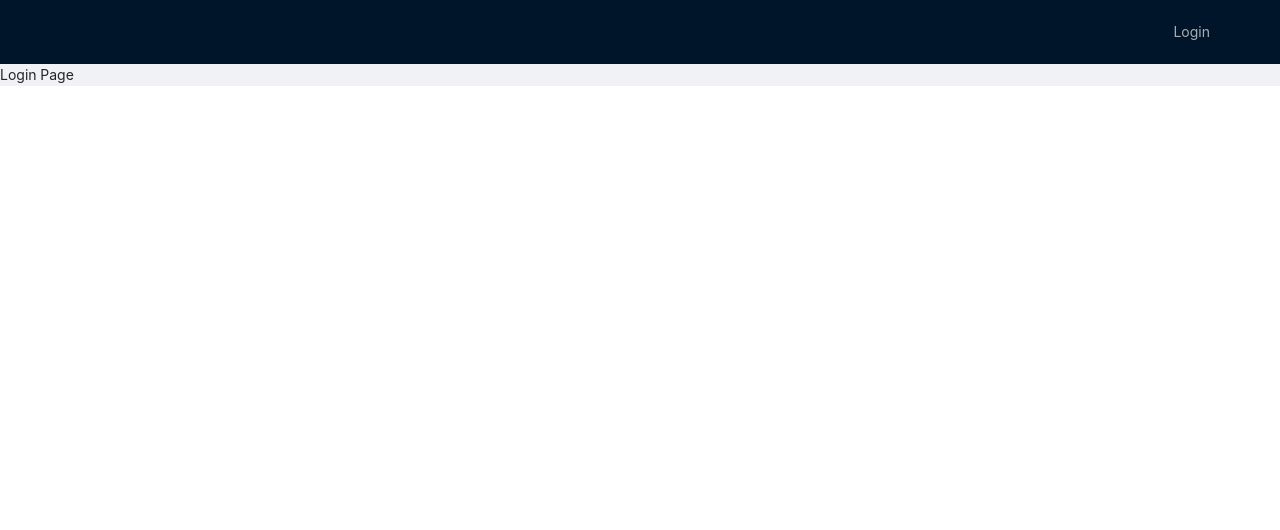
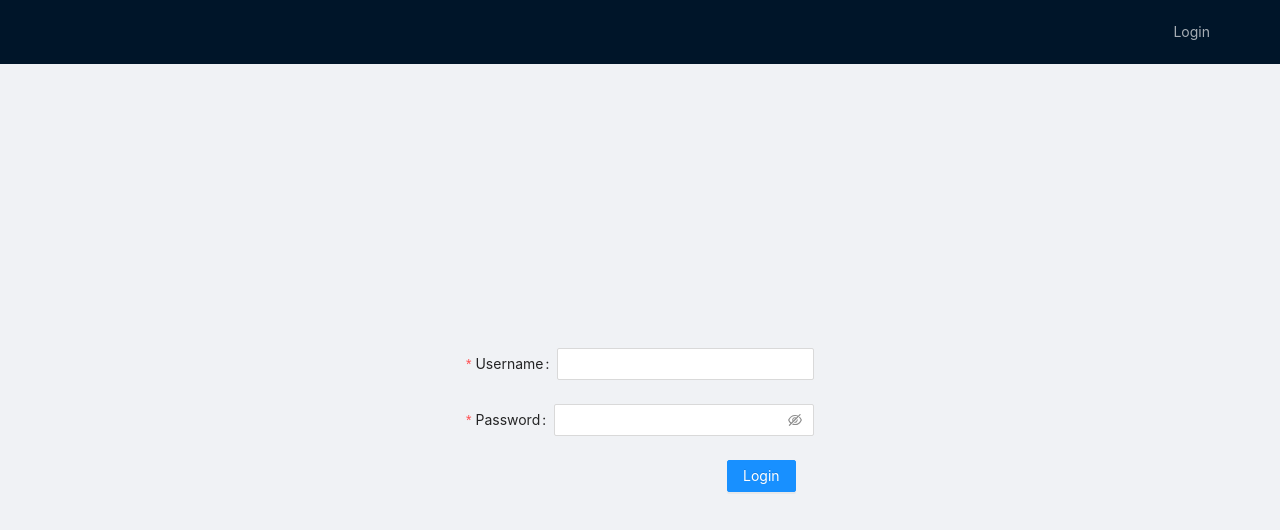
Before and after one commit to KozakevichVitaliy/react-ts-datepicker, a React (Create React App) app: page /login in a window 1280 px wide. Shown: the top 530 px of the page. Built offline with nearby package versions, Linux system fonts and the light colour scheme.

Commit message:
create login form

```diff
--- /dev/null
+++ b/src/App.css
@@ -0,0 +1,6 @@
+@import '~antd/dist/antd.css';
+
+
+.h100 {
+  height: calc(100vh - 64px);
+}
--- a/src/App.tsx
+++ b/src/App.tsx
@@ -2,6 +2,7 @@
 import React, { ReactElement } from 'react'
 import AppRouter from './components/AppRouter';
 import Navbar from './components/Navbar';
+import './App.css'
 
 function App(): ReactElement  {
   return (
--- /dev/null
+++ b/src/components/LoginForm.tsx
@@ -0,0 +1,39 @@
+import { Button, Col, Form, Input } from 'antd'
+import React, { ReactElement } from 'react'
+import { rules } from '../utils/rules'
+
+interface Props {
+
+}
+
+export default function LoginForm({}: Props): ReactElement {
+  return (
+    <Form>
+
+      <Form.Item
+        label="Username"
+        name="username"
+        rules={[rules.required('Please input your username!')]}
+      >
+        {/* <Col span={6}> */}
+          <Input />
+        {/* </Col> */}
+      </Form.Item>
+
+      <Form.Item
+        label="Password"
+        name="password"
+        rules={[rules.required('Please input your password!')]}
+      >
+        <Input.Password />
+      </Form.Item>
+
+      <Form.Item wrapperCol={{ offset: 18, span: 16 }}>
+        <Button type="primary" htmlType="submit">
+          Login
+        </Button>
+      </Form.Item>
+
+    </Form>
+  )
+}
--- a/src/index.css
+++ b/src/index.css
@@ -1,5 +1,3 @@
-@import '~antd/dist/antd.css';
-
 body {
   margin: 0;
   font-family: -apple-system, BlinkMacSystemFont, 'Segoe UI', 'Roboto', 'Oxygen',
--- a/src/pages/Login.tsx
+++ b/src/pages/Login.tsx
@@ -1,4 +1,7 @@
+import { Layout, Row } from 'antd'
+import Form from 'rc-field-form/es/Form'
 import React, { ReactElement } from 'react'
+import LoginForm from '../components/LoginForm'
 
 interface Props {
 
@@ -6,8 +9,10 @@
 
 export default function Login({}: Props): ReactElement {
   return (
-    <div>
-      Login Page
-    </div>
+    <Layout>
+      <Row justify='center' align='middle' className="h100">
+        <LoginForm />
+      </Row>
+    </Layout>
   )
 }
--- /dev/null
+++ b/src/utils/rules.ts
@@ -0,0 +1,6 @@
+export const rules = {
+  required: (message: string) => ({
+    required: true,
+    message
+  })
+}
```
